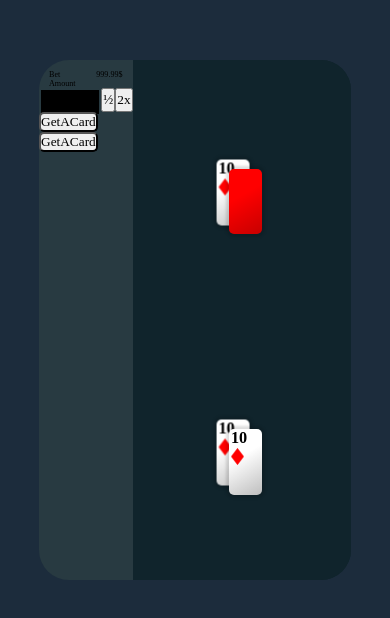
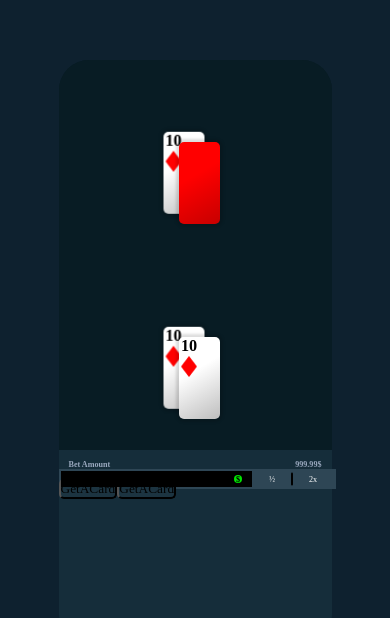
Before and after one commit to shellking41/BlackJack, a React (Vite) app: page / in a window 390 px wide. Shown: the part 102-720 px from the top of the page. Built offline with nearby package versions, Linux system fonts and the light colour scheme.

Commit message:
Few Responsibility adjustments

```diff
--- a/src/Components/Bet.jsx
+++ b/src/Components/Bet.jsx
@@ -7,9 +7,11 @@ function Bet() {
         <p className={style.BetAmount}>Bet Amount</p>
         <p className={style.MoneyLeft}>999.99$</p>
       </div>
-      <div>
-        <input type="number" className={style.BetInput} />
-        <div>
+      <div className={style.BetInputQuickBetContainer}>
+        <div className={style.BetInputContainer}>
+          <input type="number" className={style.BetInput} />
+        </div>
+        <div className={style.QuickBetContainer}>
           <button>½</button>
           <button>2x</button>
         </div>
--- a/src/Components/ComponentStyles/ActionButton.module.css
+++ b/src/Components/ComponentStyles/ActionButton.module.css
@@ -1,3 +1,4 @@
 .ActionButton {
   border-radius: 5px;
+  background-color: var(--ActionButtonColor);
 }
--- a/src/Components/ComponentStyles/Bet.module.css
+++ b/src/Components/ComponentStyles/Bet.module.css
@@ -1,17 +1,19 @@
 .BetContainer {
   width: 100%;
-  height: 10%;
+  height: 15%;
   display: flex;
 
   justify-content: flex-start;
   flex-direction: column;
+  font-weight: bolder;
 }
 .BetContainer div {
   display: flex;
   height: 100%;
 }
 .BetContainer div p {
-  font-size: clamp(2px, calc(1vw + 0.5vh), 15px);
+  font-size: var(--InteractionContainerFontSize);
+  color: rgb(154, 168, 190);
 }
 .BetAmount {
   width: 50%;
@@ -27,15 +29,42 @@
   margin-top: clamp(10px, calc(1vw + 0.5vh), 15px);
   margin-right: clamp(10px, calc(1vw + 0.5vh), 15px);
 }
-.BetInput {
+.BetInputQuickBetContainer {
+  background-color: var(--QuickBetButtonColor);
+  width: 100%;
+  padding: 2px;
+}
+.BetInputContainer {
   width: 70%;
   height: 100%;
-  margin: 2px;
+
+  position: relative;
+}
+
+.BetInputContainer::before {
+  content: "$";
+  background-color: var(--BetButtonColor);
+  display: flex;
+  aspect-ratio: 1/1;
+  height: 50%;
+
+  align-items: center;
+  flex-wrap: nowrap;
+  justify-content: center;
+  position: absolute;
+  right: 5%;
+  top: 50%;
+  transform: translateY(-50%);
+  font-size: var(--InteractionContainerFontSize);
+  border-radius: 30px;
+}
+.BetInput {
+  width: 100%;
+  height: 100%;
   background-color: black;
   color: white;
   border: none;
 }
-
 input[type="number"]::-webkit-inner-spin-button,
 input[type="number"]::-webkit-outer-spin-button {
   -webkit-appearance: none;
@@ -45,3 +74,25 @@ input[type="number"]::-webkit-outer-spin-button {
 input[type="number"] {
   -moz-appearance: textfield;
 }
+.QuickBetContainer {
+  width: 30%;
+  position: relative;
+}
+.QuickBetContainer::before {
+  content: "";
+  position: absolute;
+  top: 50%;
+  transform: translateY(-50%);
+  right: 50%;
+  width: 2px;
+  border-radius: 5px;
+  height: 80%;
+  background-color: black;
+}
+.QuickBetContainer button {
+  background-color: var(--QuickBetButtonColor);
+  width: 50%;
+  border: none;
+  font-size: var(--InteractionContainerFontSize);
+  color: white;
+}
--- a/src/Components/ComponentStyles/InteractionContainer.module.css
+++ b/src/Components/ComponentStyles/InteractionContainer.module.css
@@ -1,5 +1,12 @@
 .InteractionContainer {
   width: 30%;
-  background-color: #283a41;
+  background-color: var(--InteractionContainerColor);
   border-radius: 30px 0 0 30px;
 }
+@media (max-width: 600px) {
+  .InteractionContainer {
+    height: 30%;
+    width: 70%;
+    border-radius: 0 0 30px 30px;
+  }
+}
--- a/src/Components/ComponentStyles/TableContainer.module.css
+++ b/src/Components/ComponentStyles/TableContainer.module.css
@@ -1,7 +1,7 @@
 .BlackJack {
   width: 70%;
-
-  background-color: var(--BaseColor);
+  height: 100%;
+  background-color: var(--TableColor);
   position: relative;
   overflow: hidden;
   border-radius: 0px 30px 30px 0;
@@ -19,7 +19,7 @@
   flex-direction: column;
   align-items: flex-start;
 
-  background-color: var(--BaseColor);
+  background-color: var(--TableColor);
 }
 .playerCardContainer {
   width: 100%;
@@ -28,34 +28,9 @@
   display: flex;
   flex-direction: column;
   align-items: flex-start;
-  background-color: var(--BaseColor);
+  background-color: var(--TableColor);
 }
-.playButtons {
-  width: 80%;
-  height: 50%;
-  position: relative;
-  display: flex;
-  border-radius: 30px;
-  justify-content: center;
-  align-items: center;
-  flex-direction: column;
-  background-color: rgb(39, 45, 68);
-}
-.ActionButtons {
-  width: 100%;
-  height: 40%;
-  display: flex;
-  justify-content: center;
-  align-items: center;
-}
-.Bet {
-  display: flex;
-  justify-content: center;
-  align-items: center;
-  flex-direction: column;
-  height: 60%;
-  width: 100%;
-}
+
 .CenterContainer {
   height: 50%;
   width: 100%;
@@ -81,7 +56,11 @@
     display: none;
   }
 }
-@media (max-height: 500px) {
+@media (max-width: 600px) {
+  .BlackJack {
+    height: 60%;
+    border-radius: 30px 30px 0 0;
+  }
 }
 @media (max-width: 800px) {
   .CenterContainer {
--- a/src/Games/BlackJack.module.css
+++ b/src/Games/BlackJack.module.css
@@ -12,5 +12,8 @@
 @media (max-width: 600px) {
   .GameContainer {
     aspect-ratio: 9/15;
+    width: 100%;
+    flex-direction: column-reverse;
+    align-items: center;
   }
 }
--- a/src/index.css
+++ b/src/index.css
@@ -5,7 +5,15 @@
 }
 
 :root {
-  --BaseColor: #10242c;
+  /* --BaseColor: #10242c; */
+  /* --BaseColor: #162e3b; */
+  --TableColor: #081c24;
+  --ActionButtonColor: #1c3441;
+  --InteractionContainerColor: #152d3a;
+  --QuickBetButtonColor: #2e4655;
+  --BackGroundColor: #0e212f;
+  --BetButtonColor: #00e500;
+  --InteractionContainerFontSize: clamp(1px, calc(1vw + 0.5vh), 15px);
 }
 #root {
   width: 100%;
@@ -14,7 +22,7 @@
   justify-content: center;
   align-items: center;
   flex-direction: column;
-  background-color: #1c2c3c;
+  background-color: var(--BackGroundColor);
 }
 @media (max-height: 350px) {
   #root {
```
